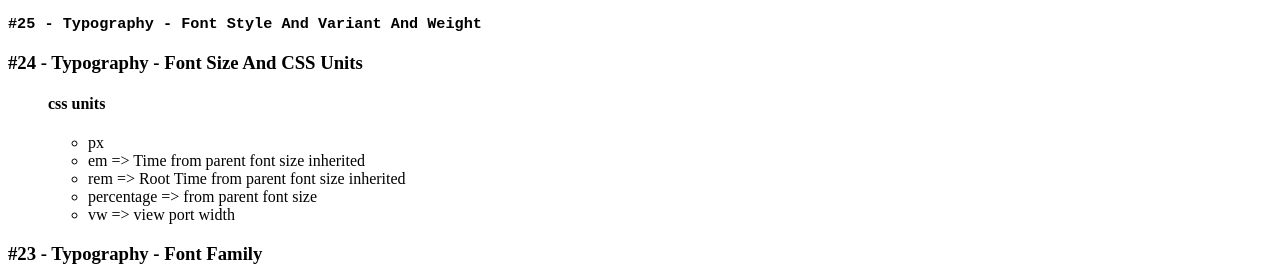
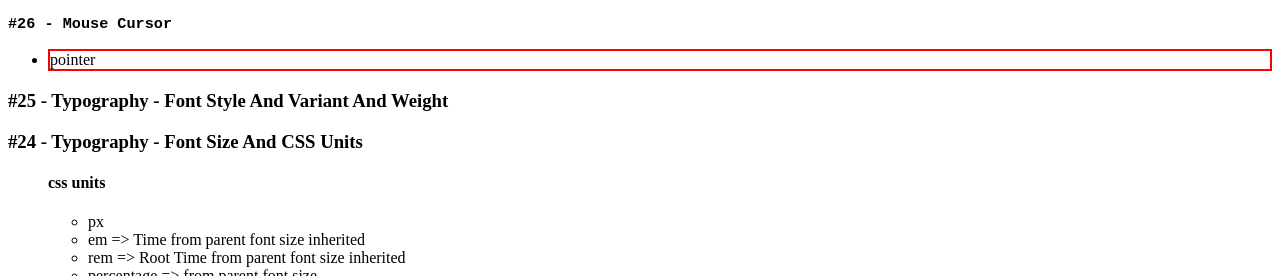
Before and after one commit to arbhmnalnt/Elzero_learning_web_from_it-s_playlist, a plain HTML site: page projects/learn_css/index.html in a window 1280 px wide. Shown: the top 276 px of the page. Drawn offline with Linux system fonts and the light colour scheme; a web font is replaced by a local one.

Commit message:
#26 - Mouse Cursor

```diff
--- a/projects/learn_css/css/styles.css
+++ b/projects/learn_css/css/styles.css
@@ -1,3 +1,12 @@
+.mouse_cursor .pointer{
+  cursor: pointer;
+  border: 2px solid red;
+}
+
+.mouse_cursor li{
+
+}
+
 @font-face{
   font-family: "cairo_play";
   src:url(../fonts/CairoPlay-VariableFont_slnt\,wght.ttf)
--- a/projects/learn_css/index.html
+++ b/projects/learn_css/index.html
@@ -9,6 +9,10 @@
     <link rel="stylesheet" href="css/styles.css">
 </head>
 <body>
+  <h3>#26 - Mouse Cursor</h3>
+  <ul class="mouse_cursor">
+    <li><p class="pointer"> pointer </p></li>
+  </ul>
   <h3>#25 - Typography - Font Style And Variant And Weight</h3>
 
   <h3>#24 - Typography - Font Size And CSS Units</h3>
```
